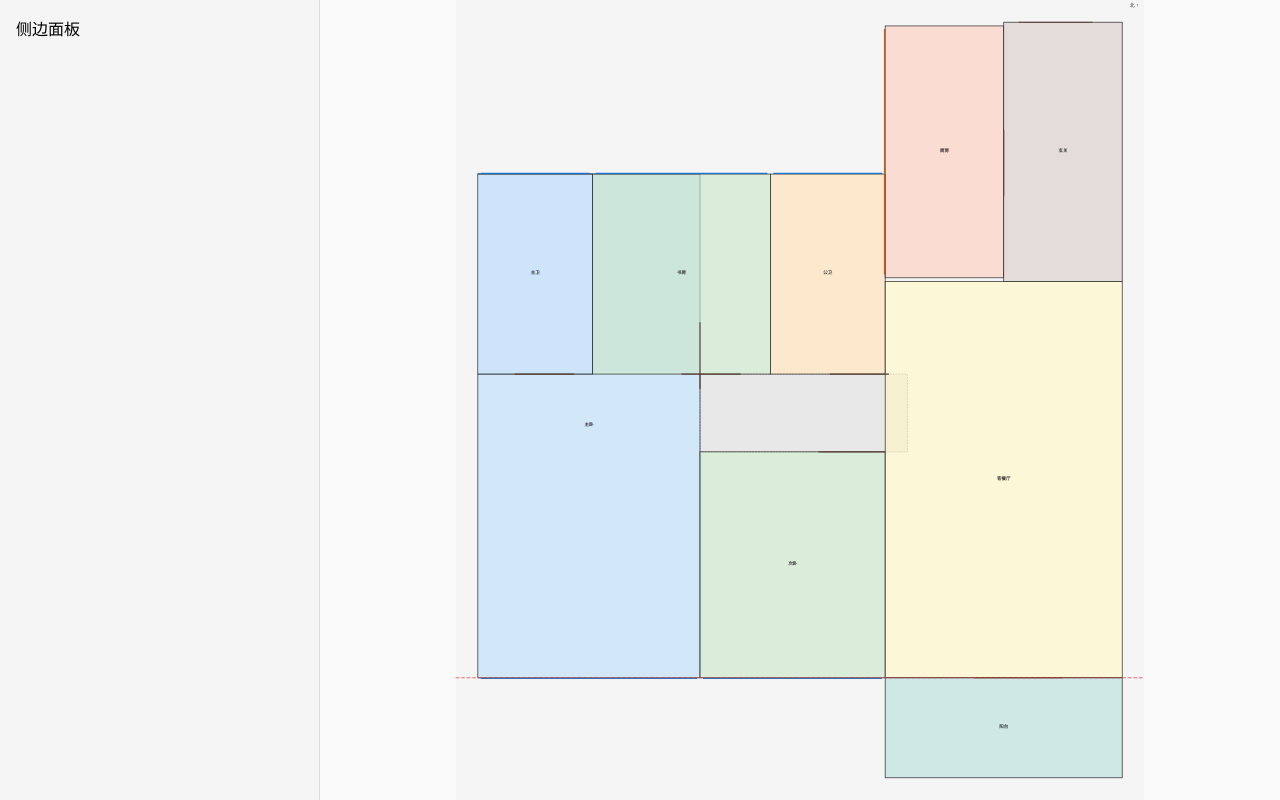
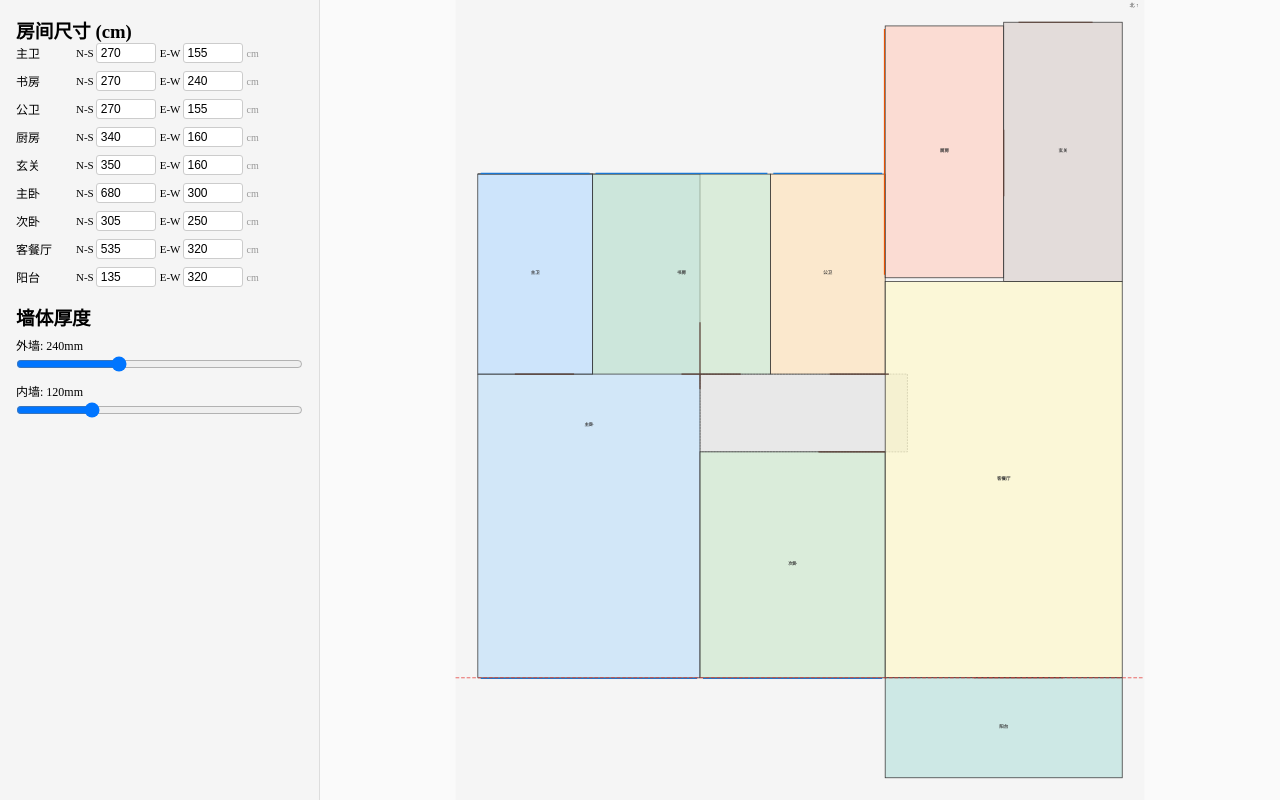
Before and after one commit to haonanlyf2022/home-design, a React (Vite) app: page / in a window 1280 px wide. Built offline with nearby package versions, Linux system fonts and the light colour scheme.

Commit message:
feat: add side panel with room editor and wall thickness

```diff
--- a/src/App.tsx
+++ b/src/App.tsx
@@ -2,6 +2,7 @@ import { useState } from 'react';
 import { WallConfig, PlacedModule } from './types';
 import { computeLayout } from './utils/layout';
 import FloorPlan from './components/FloorPlan';
+import SidePanel from './components/SidePanel';
 import './App.css';
 
 function App() {
@@ -15,10 +16,21 @@ function App() {
   const [selectedModuleId, setSelectedModuleId] = useState<string | null>(null);
   const [scale, setScale] = useState(1);
 
+  const handleRoomChange = (id: string, nsLength: number, ewWidth: number) => {
+    setRooms(prev =>
+      prev.map(r => (r.id === id ? { ...r, nsLength, ewWidth } : r))
+    );
+  };
+
   return (
     <div className="app">
       <div className="side-panel">
-        <p>侧边面板</p>
+        <SidePanel
+          rooms={rooms}
+          wallConfig={wallConfig}
+          onRoomChange={handleRoomChange}
+          onWallConfigChange={setWallConfig}
+        />
       </div>
       <div className="main-canvas">
         <FloorPlan
--- /dev/null
+++ b/src/components/RoomEditor.tsx
@@ -0,0 +1,40 @@
+import { Room } from '../types';
+
+interface Props {
+  rooms: Room[];
+  onRoomChange: (id: string, nsLength: number, ewWidth: number) => void;
+}
+
+export default function RoomEditor({ rooms, onRoomChange }: Props) {
+  return (
+    <div className="room-editor">
+      <h3>房间尺寸 (cm)</h3>
+      {rooms.filter(r => r.id !== 'corridor').map(room => (
+        <div key={room.id} className="room-row" style={{ marginBottom: 8, display: 'flex', alignItems: 'center', gap: 4 }}>
+          <span style={{ display: 'inline-block', width: 56, fontSize: 12, flexShrink: 0 }}>{room.name}</span>
+          <label style={{ fontSize: 11 }}>
+            N-S
+            <input
+              type="number"
+              value={room.nsLength}
+              min={50} max={2000}
+              style={{ width: 60, marginLeft: 2, padding: '2px 4px', border: '1px solid #ccc', borderRadius: 3, fontSize: 12 }}
+              onChange={e => onRoomChange(room.id, Number(e.target.value), room.ewWidth)}
+            />
+          </label>
+          <label style={{ fontSize: 11 }}>
+            E-W
+            <input
+              type="number"
+              value={room.ewWidth}
+              min={50} max={2000}
+              style={{ width: 60, marginLeft: 2, padding: '2px 4px', border: '1px solid #ccc', borderRadius: 3, fontSize: 12 }}
+              onChange={e => onRoomChange(room.id, room.nsLength, Number(e.target.value))}
+            />
+          </label>
+          <span style={{ fontSize: 10, color: '#999' }}>cm</span>
+        </div>
+      ))}
+    </div>
+  );
+}
--- /dev/null
+++ b/src/components/SidePanel.tsx
@@ -0,0 +1,19 @@
+import { Room, WallConfig, ModuleTemplate } from '../types';
+import RoomEditor from './RoomEditor';
+import WallThicknessSlider from './WallThicknessSlider';
+
+interface Props {
+  rooms: Room[];
+  wallConfig: WallConfig;
+  onRoomChange: (id: string, ns: number, ew: number) => void;
+  onWallConfigChange: (config: WallConfig) => void;
+}
+
+export default function SidePanel({ rooms, wallConfig, onRoomChange, onWallConfigChange }: Props) {
+  return (
+    <div>
+      <RoomEditor rooms={rooms} onRoomChange={onRoomChange} />
+      <WallThicknessSlider config={wallConfig} onChange={onWallConfigChange} />
+    </div>
+  );
+}
--- /dev/null
+++ b/src/components/WallThicknessSlider.tsx
@@ -0,0 +1,28 @@
+import { WallConfig } from '../types';
+
+interface Props {
+  config: WallConfig;
+  onChange: (config: WallConfig) => void;
+}
+
+export default function WallThicknessSlider({ config, onChange }: Props) {
+  return (
+    <div className="wall-slider" style={{ marginTop: 16 }}>
+      <h3>墙体厚度</h3>
+      <label style={{ display: 'block', marginTop: 6, fontSize: 12 }}>
+        外墙: {config.outerThickness}mm
+        <input type="range" min={100} max={500} step={10}
+          value={config.outerThickness}
+          style={{ width: '100%', marginTop: 2 }}
+          onChange={e => onChange({ ...config, outerThickness: Number(e.target.value) })} />
+      </label>
+      <label style={{ display: 'block', marginTop: 6, fontSize: 12 }}>
+        内墙: {config.innerThickness}mm
+        <input type="range" min={60} max={300} step={10}
+          value={config.innerThickness}
+          style={{ width: '100%', marginTop: 2 }}
+          onChange={e => onChange({ ...config, innerThickness: Number(e.target.value) })} />
+      </label>
+    </div>
+  );
+}
```
